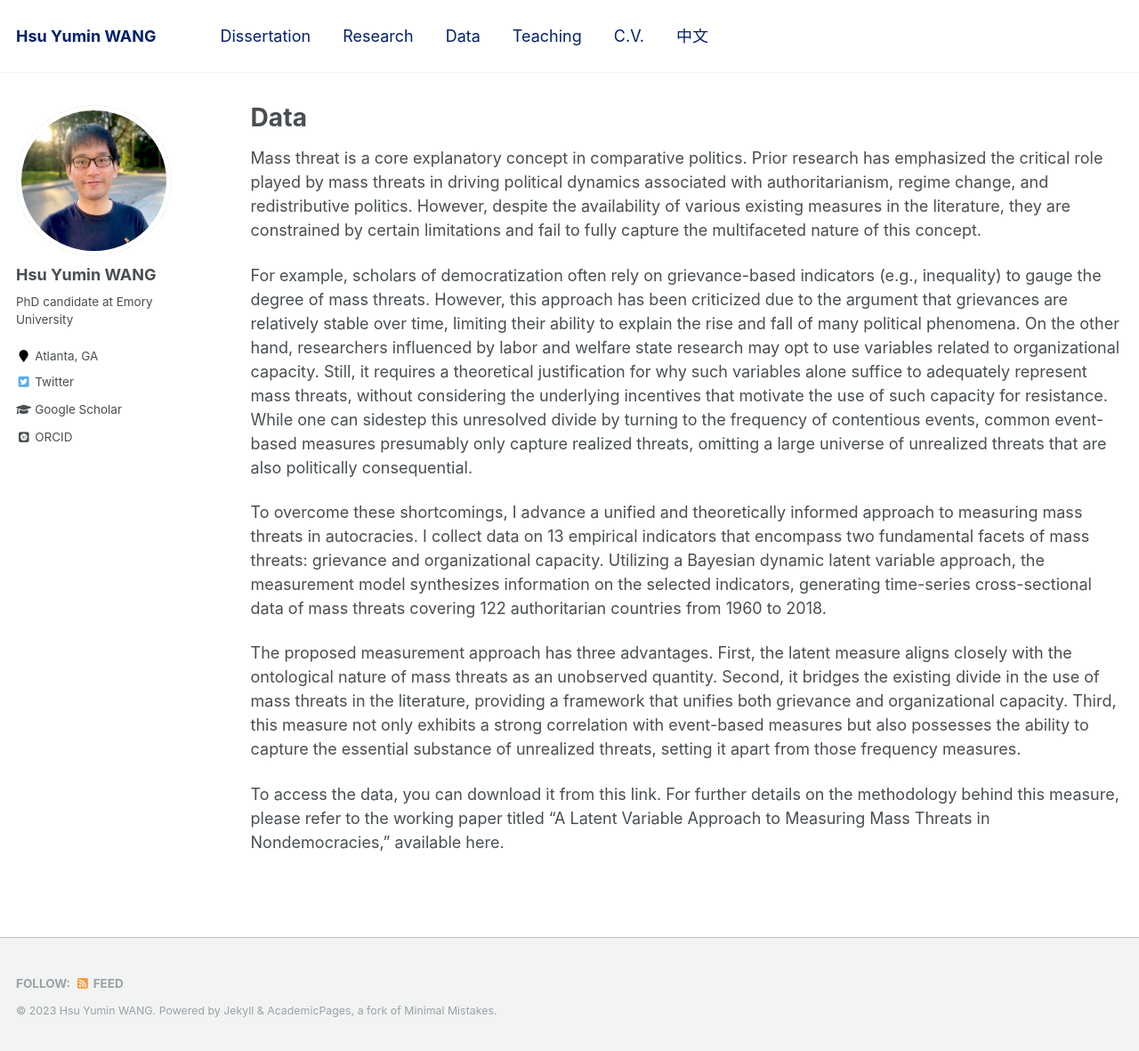
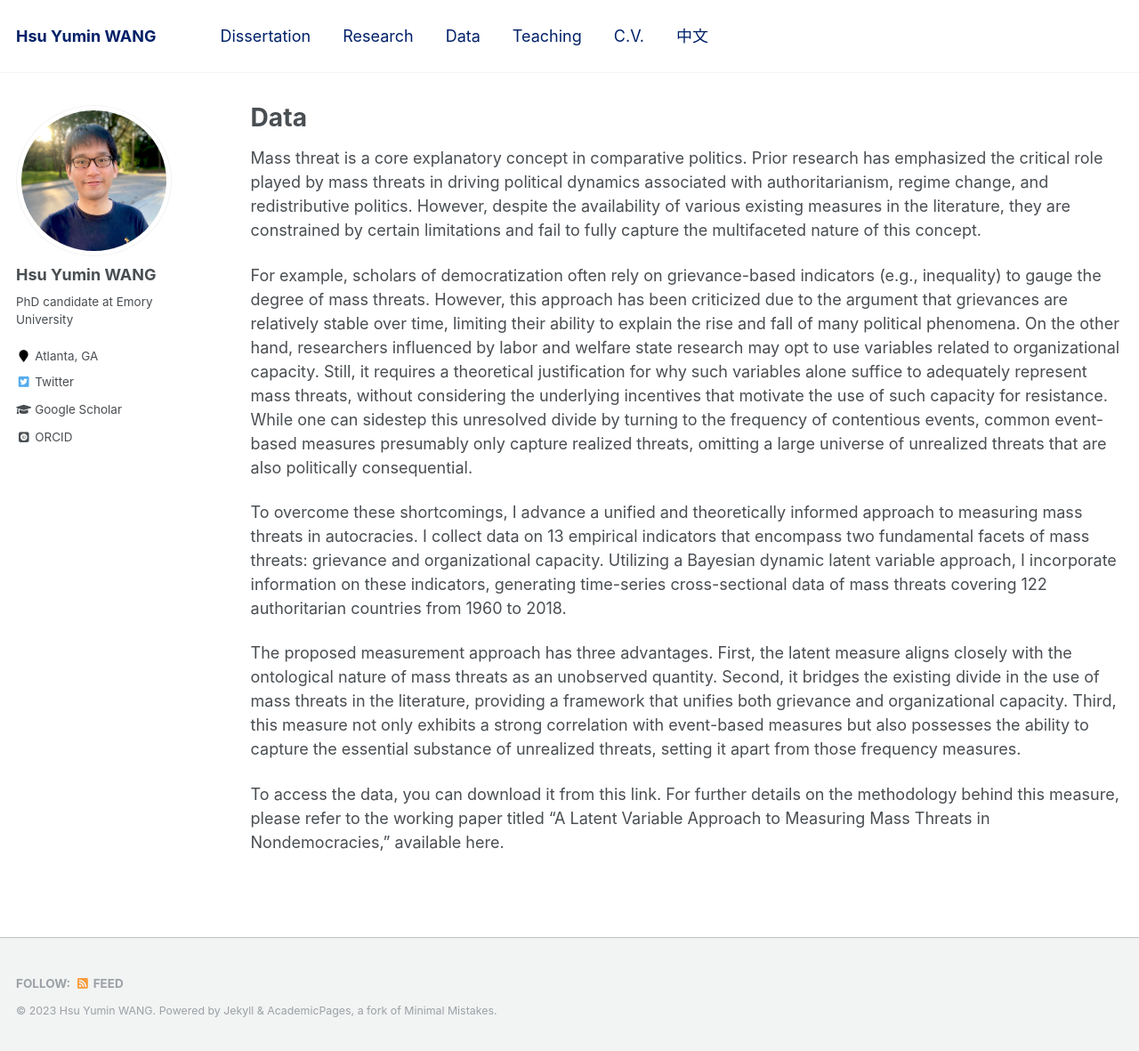
Before and after one commit to hsuyumin/hsuyumin.github.io, a Jekyll site: the page built from _pages/data.md, in a window 1280 px wide and 1181 px high. Shown: the whole window at 89% size. Built offline with Jekyll 4.4.1, drawn with Linux system fonts in a browser that asks for light colours; some web fonts are replaced.

Commit message:
Update data.md

```diff
--- a/_pages/data.md
+++ b/_pages/data.md
@@ -11,7 +11,7 @@ Mass threat is a core explanatory concept in comparative politics. Prior researc
 
 For example, scholars of democratization often rely on grievance-based indicators (e.g., inequality) to gauge the degree of mass threats. However, this approach has been criticized due to the argument that grievances are relatively stable over time, limiting their ability to explain the rise and fall of many political phenomena. On the other hand, researchers influenced by labor and welfare state research may opt to use variables related to organizational capacity. Still, it requires a theoretical justification for why such variables alone suffice to adequately represent mass threats, without considering the underlying incentives that motivate the use of such capacity for resistance. While one can sidestep this unresolved divide by turning to the frequency of contentious events, common event-based measures presumably only capture realized threats, omitting a large universe of unrealized threats that are also politically consequential.
 
-To overcome these shortcomings, I advance a unified and theoretically informed approach to measuring mass threats in autocracies. I collect data on 13 empirical indicators that encompass two fundamental facets of mass threats: grievance and organizational capacity. Utilizing a Bayesian dynamic latent variable approach, the measurement model synthesizes information on the selected indicators, generating time-series cross-sectional data of mass threats covering 122 authoritarian countries from 1960 to 2018.
+To overcome these shortcomings, I advance a unified and theoretically informed approach to measuring mass threats in autocracies. I collect data on 13 empirical indicators that encompass two fundamental facets of mass threats: grievance and organizational capacity. Utilizing a Bayesian dynamic latent variable approach, I incorporate information on these indicators, generating time-series cross-sectional data of mass threats covering 122 authoritarian countries from 1960 to 2018.
 
 The proposed measurement approach has three advantages. First, the latent measure aligns closely with the ontological nature of mass threats as an unobserved quantity. Second, it bridges the existing divide in the use of mass threats in the literature, providing a framework that unifies both grievance and organizational capacity. Third, this measure not only exhibits a strong correlation with event-based measures but also possesses the ability to capture the essential substance of unrealized threats, setting it apart from those frequency measures.
 
```
